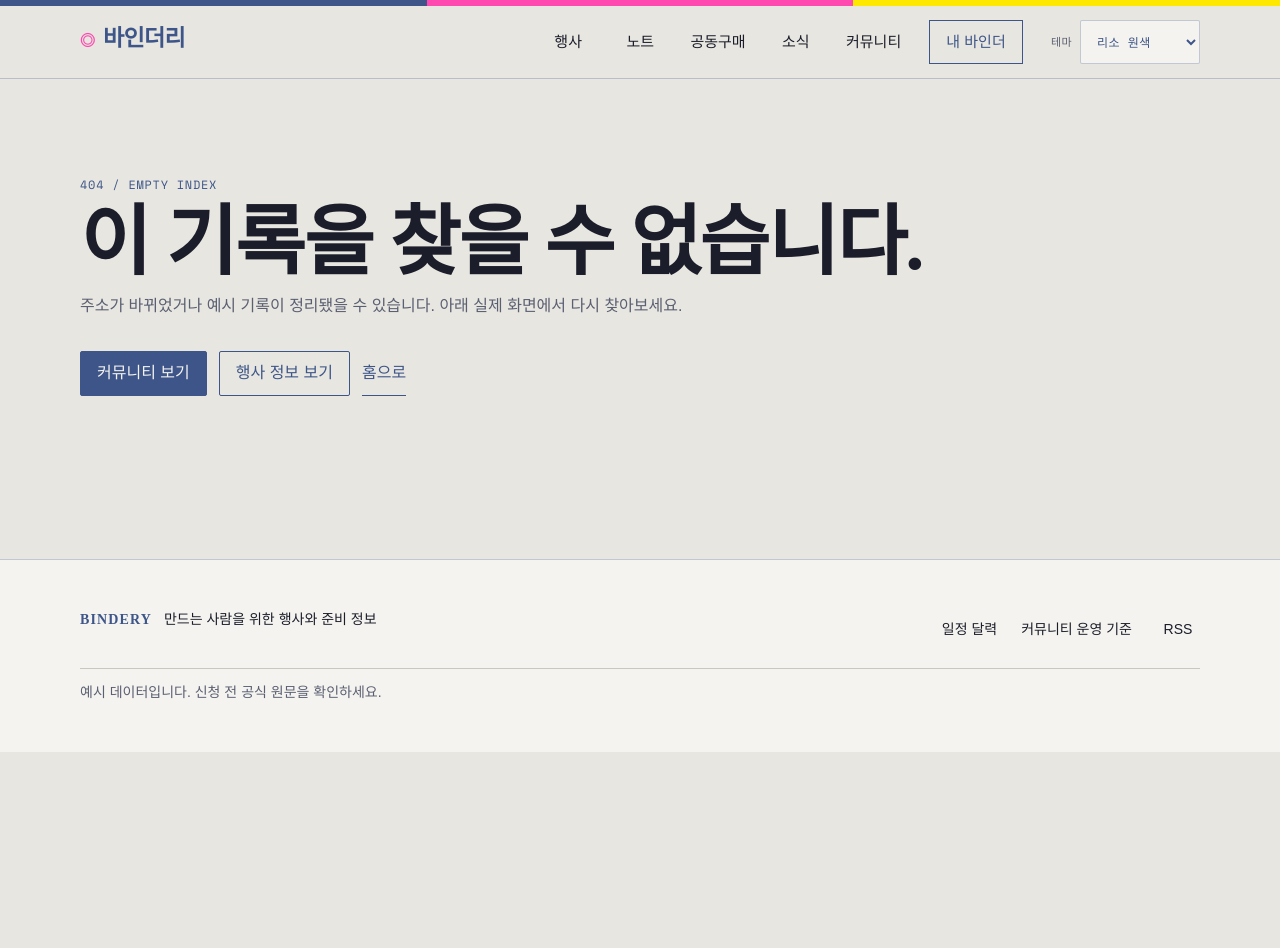
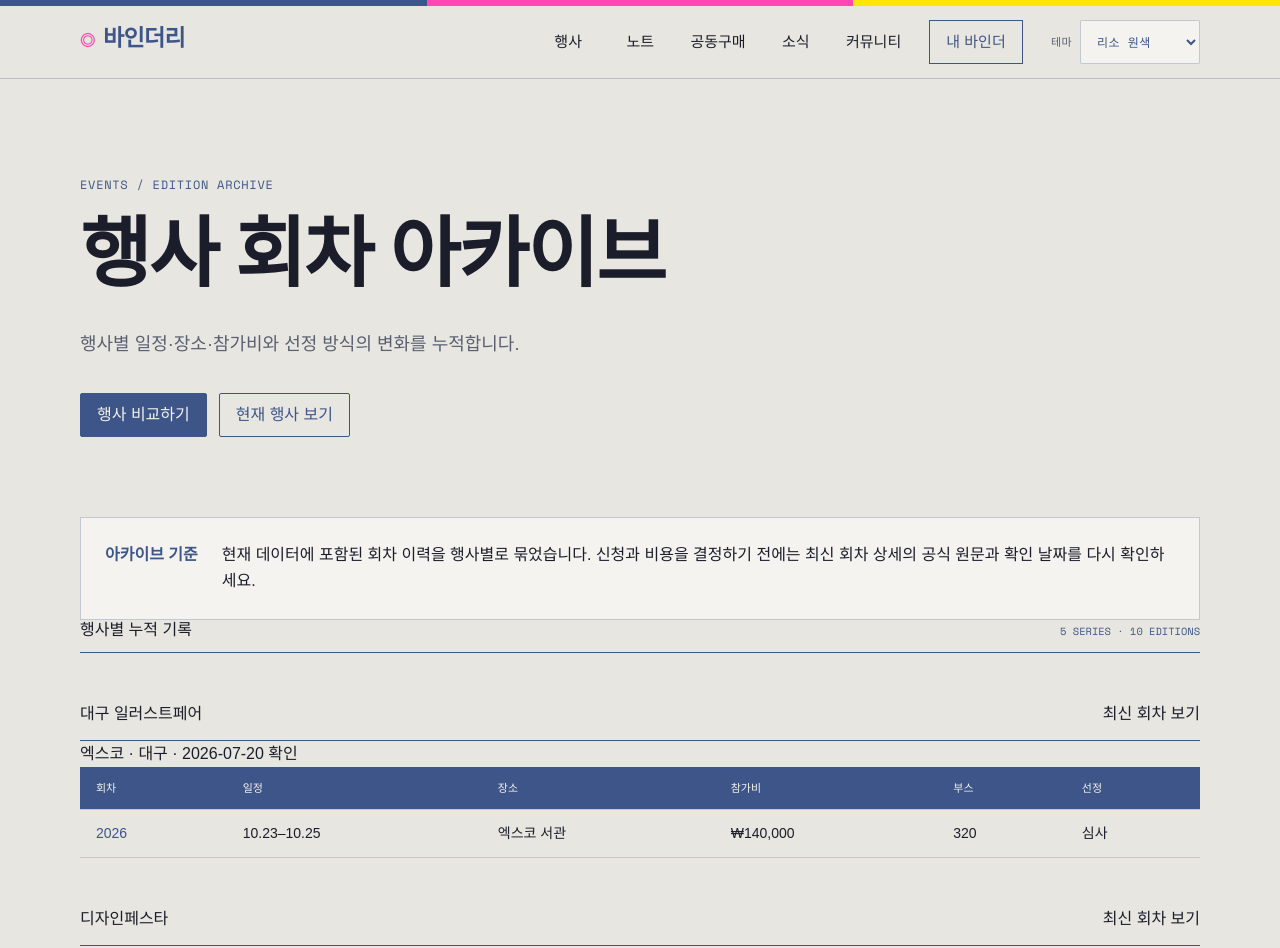
Before and after one commit to eiranotes/Bindery-web, a Next.js app: page /events/archive in a window 1280 px wide. Before the commit this address had no page. Shown: the top 948 px of the page. Before the commit the page ends 800 px from the top, so only its background shows below. Built offline with nearby package versions, Linux system fonts and the light colour scheme; a web font is replaced by a local one.

Commit message:
feat(events): add edition archive

```diff
--- /dev/null
+++ b/app/events/archive/page.tsx
@@ -0,0 +1,168 @@
+import type { Metadata } from "next";
+import Link from "next/link";
+
+import { PageIntro } from "../../components/PageIntro";
+import { events } from "../../lib/data.ts";
+import { eventPath, formatCurrency } from "../../lib/events.ts";
+import type { EventEdition, EventHistory } from "../../lib/types.ts";
+
+export const metadata: Metadata = {
+  title: "행사 회차 아카이브",
+  description:
+    "독립 창작자 행사의 일정, 장소, 참가비, 부스 수와 선정 방식 변화를 회차별로 비교합니다.",
+};
+
+type ArchivedEdition = EventHistory & {
+  path: string | null;
+  current: boolean;
+};
+
+type EventArchive = {
+  slug: string;
+  name: string;
+  organizer: string;
+  region: string;
+  verifiedAt: string;
+  latestPath: string;
+  editions: ArchivedEdition[];
+};
+
+function buildEventArchives(source: EventEdition[]): EventArchive[] {
+  const grouped = new Map<string, EventEdition[]>();
+
+  for (const event of source) {
+    const editions = grouped.get(event.slug) ?? [];
+    editions.push(event);
+    grouped.set(event.slug, editions);
+  }
+
+  return Array.from(grouped.entries())
+    .map(([slug, sourceEditions]) => {
+      const ordered = sourceEditions.toSorted(
+        (left, right) =>
+          new Date(right.startDate).getTime() -
+          new Date(left.startDate).getTime(),
+      );
+      const latest = ordered[0];
+      const historyByEdition = new Map<string, ArchivedEdition>();
+
+      for (const event of ordered) {
+        event.history.forEach((history, index) => {
+          const current = index === 0;
+          const existing = historyByEdition.get(history.edition);
+
+          if (!existing || (current && !existing.current)) {
+            historyByEdition.set(history.edition, {
+              ...history,
+              path: current ? eventPath(event) : null,
+              current,
+            });
+          }
+        });
+      }
+
+      return {
+        slug,
+        name: latest.shortName,
+        organizer: latest.organizer,
+        region: latest.region,
+        verifiedAt: latest.verifiedAt,
+        latestPath: eventPath(latest),
+        editions: Array.from(historyByEdition.values()),
+      };
+    })
+    .toSorted((left, right) => left.name.localeCompare(right.name, "ko-KR"));
+}
+
+export default function EventArchivePage() {
+  const archives = buildEventArchives(events);
+  const editionCount = archives.reduce(
+    (total, archive) => total + archive.editions.length,
+    0,
+  );
+
+  return (
+    <div className="page-shell">
+      <PageIntro
+        eyebrow="EVENTS / EDITION ARCHIVE"
+        title="행사 회차 아카이브"
+        description="행사별 일정·장소·참가비와 선정 방식의 변화를 누적합니다."
+      >
+        <div className="intro-actions">
+          <Link className="button button--primary" href="/events/compare">
+            행사 비교하기
+          </Link>
+          <Link className="button" href="/events">
+            현재 행사 보기
+          </Link>
+        </div>
+      </PageIntro>
+
+      <aside className="source-notice">
+        <strong>아카이브 기준</strong>
+        <p>
+          현재 데이터에 포함된 회차 이력을 행사별로 묶었습니다. 신청과 비용을
+          결정하기 전에는 최신 회차 상세의 공식 원문과 확인 날짜를 다시
+          확인하세요.
+        </p>
+      </aside>
+
+      <section aria-labelledby="archive-list-title">
+        <div className="section-line-heading">
+          <h2 id="archive-list-title">행사별 누적 기록</h2>
+          <span>
+            {archives.length} SERIES · {editionCount} EDITIONS
+          </span>
+        </div>
+
+        {archives.map((archive) => (
+          <section
+            className="history-section"
+            key={archive.slug}
+            aria-labelledby={`archive-${archive.slug}`}
+          >
+            <div className="section-line-heading">
+              <h2 id={`archive-${archive.slug}`}>{archive.name}</h2>
+              <Link href={archive.latestPath}>최신 회차 보기</Link>
+            </div>
+            <p>
+              {archive.organizer} · {archive.region} · {archive.verifiedAt} 확인
+            </p>
+            <div className="table-scroll">
+              <table>
+                <thead>
+                  <tr>
+                    <th scope="col">회차</th>
+                    <th scope="col">일정</th>
+                    <th scope="col">장소</th>
+                    <th scope="col">참가비</th>
+                    <th scope="col">부스</th>
+                    <th scope="col">선정</th>
+                  </tr>
+                </thead>
+                <tbody>
+                  {archive.editions.map((edition) => (
+                    <tr key={edition.edition}>
+                      <th scope="row">
+                        {edition.path ? (
+                          <Link href={edition.path}>{edition.edition}</Link>
+                        ) : (
+                          edition.edition
+                        )}
+                      </th>
+                      <td>{edition.dates}</td>
+                      <td>{edition.venue}</td>
+                      <td>{formatCurrency(edition.boothFee)}</td>
+                      <td>{edition.booths.toLocaleString("ko-KR")}</td>
+                      <td>{edition.selection}</td>
+                    </tr>
+                  ))}
+                </tbody>
+              </table>
+            </div>
+          </section>
+        ))}
+      </section>
+    </div>
+  );
+}
```
